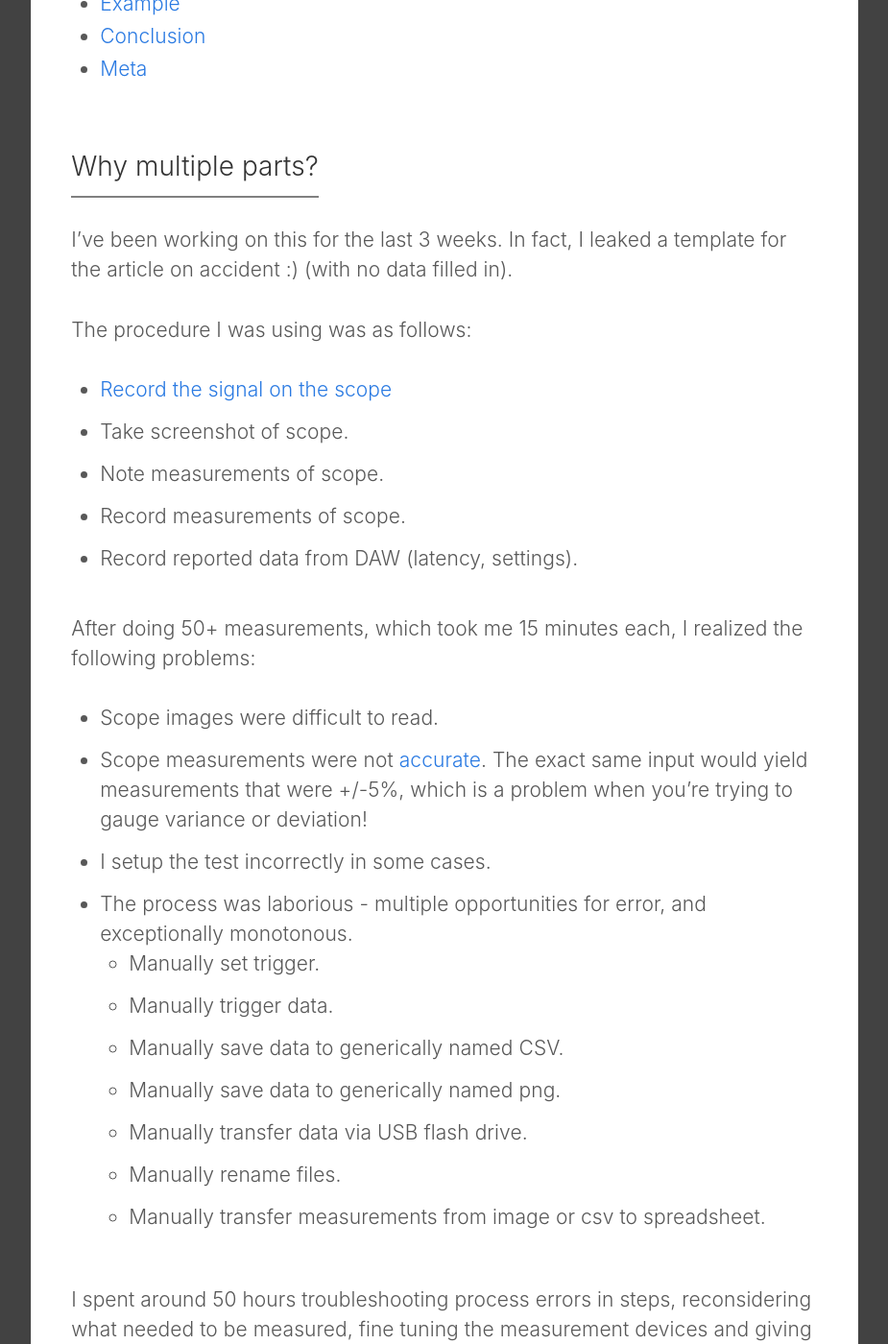
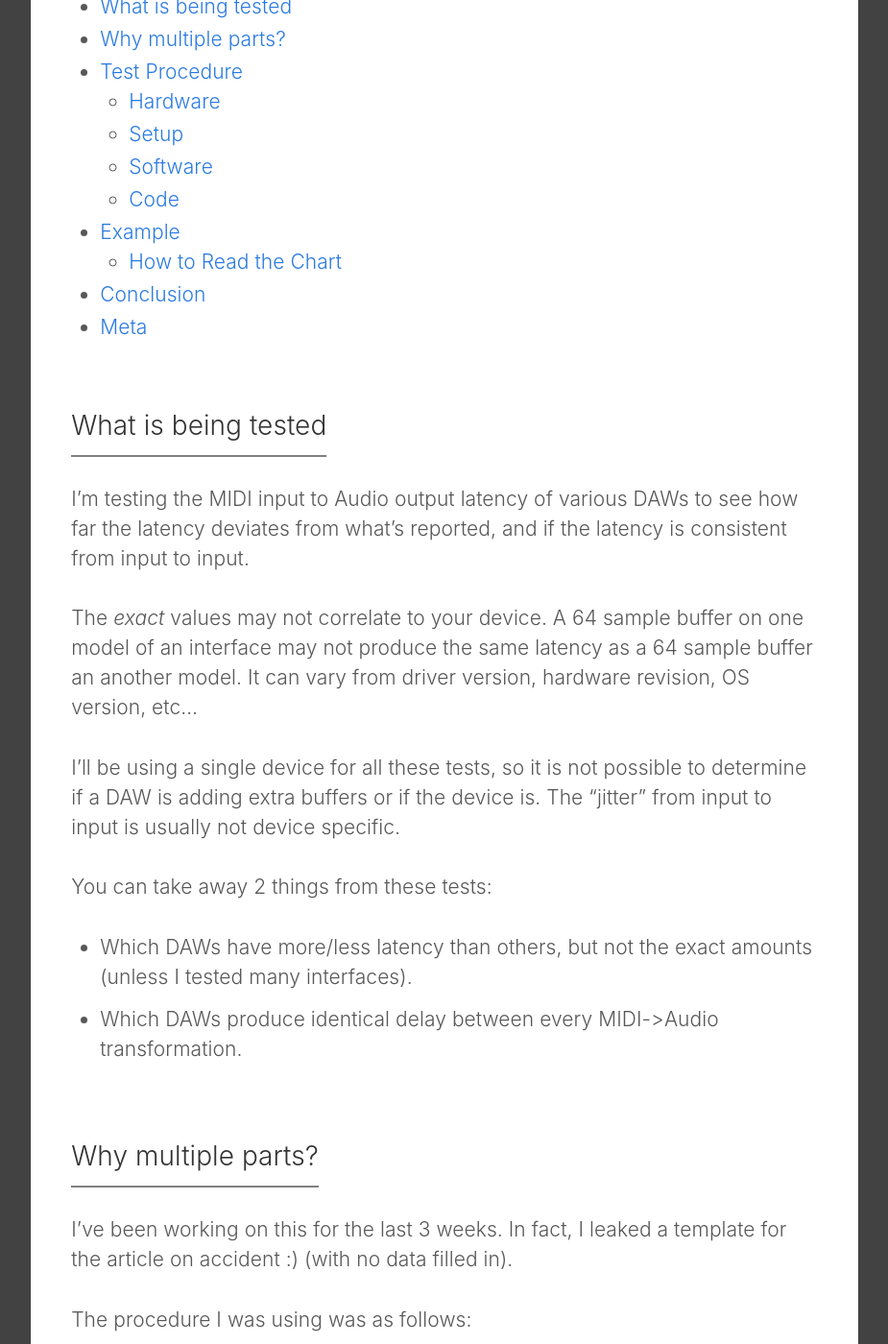
Before and after one commit to RobertARandolph/AdmiralBumbleBee.com, a Jekyll site: the page built from _posts/2020-10-25-daw-v-daw-721.md, in a window 1280 px wide and 1400 px high, scrolled down 789 px. Shown: the whole window at 96% size, without its empty margins (194-1119 px from the left). Built offline with Jekyll 4.4.1, drawn with Linux system fonts in a browser that asks for light colours; some of the changed text lies outside the part shown.

```diff
--- a/_posts/2020-10-25-daw-v-daw-721.md
+++ b/_posts/2020-10-25-daw-v-daw-721.md
@@ -9,15 +9,27 @@ image:
 description:
 header:
 header-caption:
+series: latency
 ---
 
 This is the first _part_ of DAW v DAW 7.2. If you haven't read [part 1]({% post_url 2020-07-11-daw-v-daw-s1-fail %}), then I encourage you to do so.
 
 In this article I'll be:
 
+
+* Explaining what is being tested
 * Explaining why this is a multi-part article.
 * Discussing the test procedure.
 * Requesting feedback
+
+{% assign lives = site.posts | where: "series", "latency" | sort: 'date' %}
+<ul>
+{% for my_page in lives %}
+    {% if page.url != my_page.url  %}
+        <li><a class="page-link" href="{{ my_page.url | prepend: site.baseurl }}">{{ my_page.title | split: '-' | last }}</a></li>
+    {% endif %}
+{% endfor %}
+</ul>
 
 <!--more-->
 
@@ -26,6 +38,19 @@ In this article I'll be:
 {:.no_toc}
 * TOC
 {:toc}
+
+# What is being tested
+
+I'm testing the MIDI input to Audio output latency of various DAWs to see how far the latency deviates from what's reported, and if the latency is consistent from input to input.
+
+The _exact_ values may not correlate to your device. A 64 sample buffer on one model of an interface may not produce the same latency as a 64 sample buffer an another model. It can vary from driver version, hardware revision, OS version, etc...
+
+I'll be using a single device for all these tests, so it is not possible to determine if a DAW is adding extra buffers or if the device is. The "jitter" from input to input is usually not device specific.
+
+You can take away 2 things from these tests:
+
+* Which DAWs have more/less latency than others, but not the exact amounts (unless I tested many interfaces).
+* Which DAWs produce identical delay between every MIDI->Audio transformation.
 
 # Why multiple parts?
 
@@ -126,14 +151,23 @@ I wrote this Sunday Oct 25 (today?) in a couple hours, so I'll probably be refin
 
 5 measurements as shown.
 
-* [Measurement 1](/assets/DVD72/StudioOne128Minimum1.csv)
 * [Measurement 2](/assets/DVD72/StudioOne128Minimum2.csv)
 * [Measurement 3](/assets/DVD72/StudioOne128Minimum3.csv)
 * [Measurement 4](/assets/DVD72/StudioOne128Minimum4.csv)
 * [Measurement 5](/assets/DVD72/StudioOne128Minimum5.csv)
 
+I'm working on getting that jumpiness out of the animation.
 
-I'm working on getting that jumpiness out of the animation. (Adjusting the graph domain will probably fix that.)
+## How to Read the Chart
+
+* Orange (multiple pulses) - MIDI signal.
+* Blue (spike) - Audio signal.
+* Bottom bar - Marks the delay between the signals.
+
+Y axis on the top chart is amplitude.
+X axis is samples **OF THE OSCILLOSCOPE*, not the audio device!
+
+The label below the bottom chart correctly lists the samples of delay of the audio device.
 
 # Conclusion
 
```
Also changed, not shown: _posts/2020-10-28-DAW-v-DAW-7-Pro-Tools.md (added, +125 -0 lines).
